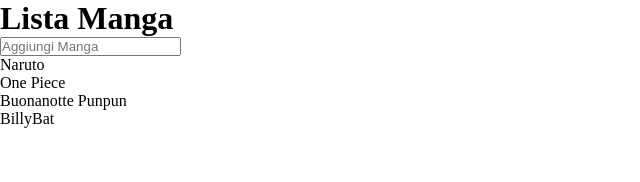
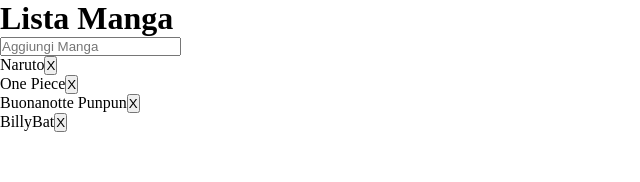
Before and after one commit to LuigiCasale95/react-form, a React (Vite) app: page / in a window 1280 px wide. Shown: the top 182 px of the page, without its empty margins (0-640 px from the left). Built offline with nearby package versions, Linux system fonts and the light colour scheme.

Commit message:
Completamento base dell'esercizio

```diff
--- a/src/Component/ListComponent.jsx
+++ b/src/Component/ListComponent.jsx
@@ -16,6 +16,13 @@
         setNewManga("")
     }
 
+    const removeManga = i => {
+        const updateMangaList = manga.filter((manga, mangaIndex) => {
+            return mangaIndex !== i
+        })
+        setManga(updateMangaList)
+    }
+
     return (
         <>
         <form onSubmit={addManga}>
@@ -31,6 +38,7 @@
             {manga.map((manga, i) =>
             <li key={i}>
                 {manga}
+                <button onClick={() => removeManga(i)}>X</button>
             </li>
             )}
         </ul>
```
